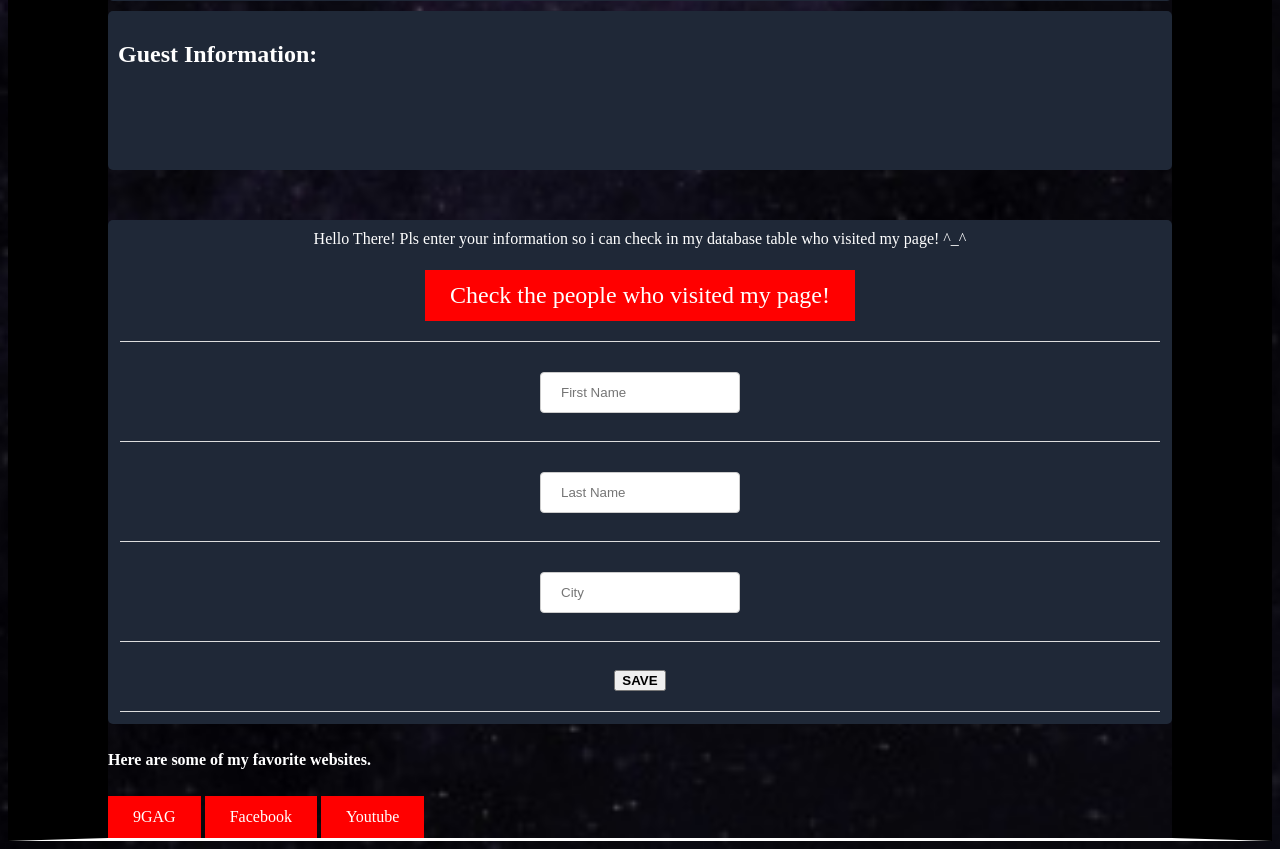
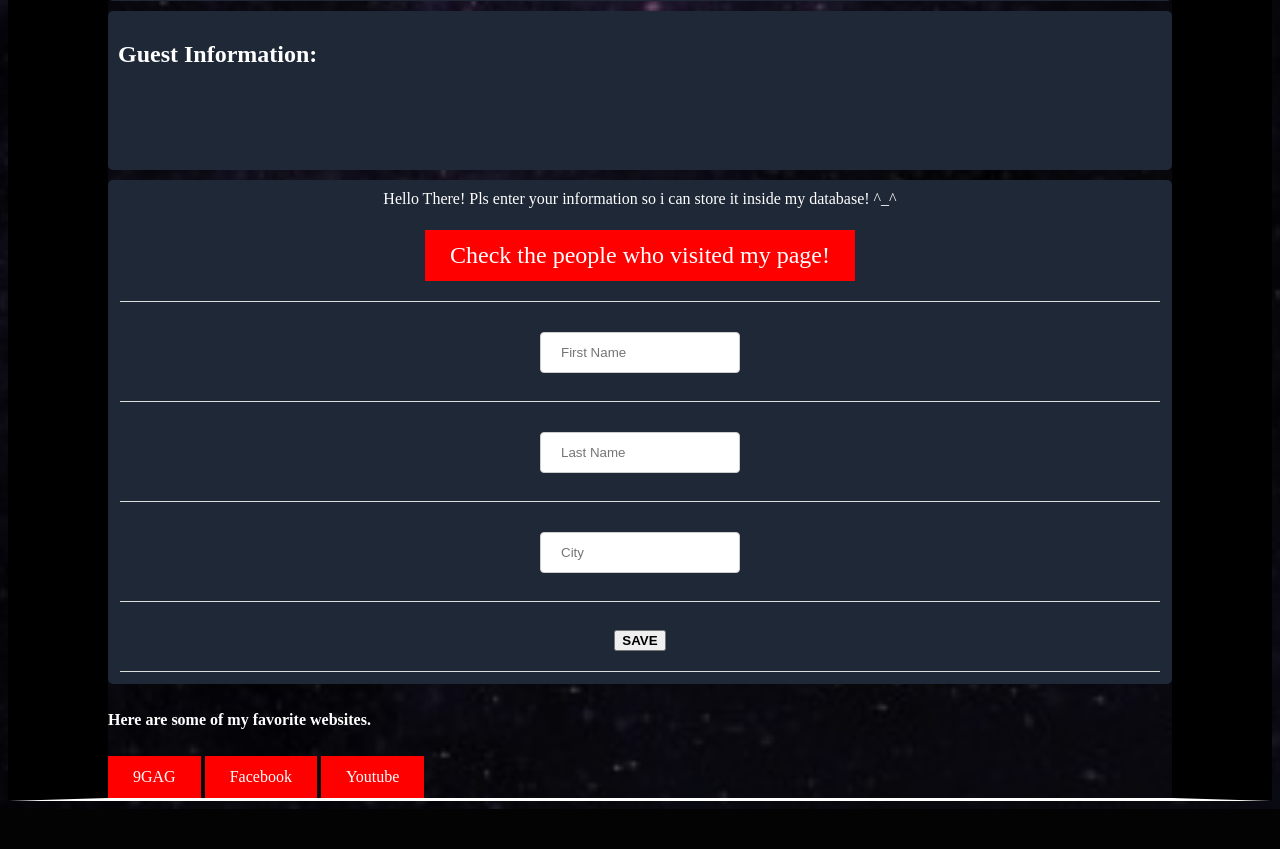
Before and after one commit to rdcgomez/APC, a PHP site: page /mypage.php in a window 1280 px wide. Shown: the part 3861-4710 px from the top of the page. After the commit the page ends 4670 px from the top, so only its background shows below. Run offline with PHP 8.4, Linux system fonts and the light colour scheme; a stand-in replaces the project's code that opens the database connection.

Commit message:
adding css to databse table and updating form

```diff
--- a/exercise5/mypage.php
+++ b/exercise5/mypage.php
@@ -141,7 +141,7 @@
 			border-radius: 5px;
 			background-color: #1F2837;
 			padding: 10px;
-			margin-top: 50px;
+			margin-top: 10px;
 			color: white;
 		}
     </style>
@@ -305,7 +305,7 @@ echo $gender;
 
 <!--ADDING DATA-->
 <?php
-include_once 'dbconfig.php';
+include_once 'mypagedb_config.php';
 if(isset($_POST['btn-save']))
 {
  // variables for input data
@@ -319,12 +319,12 @@ if(isset($_POST['btn-save']))
  // sql query for inserting data into database
 
  // sql query execution function
- if(mysql_query($sql_query))
+ if(mysqli_query($con,$sql_query))
  {
   ?>
   <script type="text/javascript">
   alert('Data Are Inserted Successfully ');
-  window.location.href='index.php';
+  window.location.href='mypagedatabase.php';
   </script>
   <?php
  }
@@ -343,7 +343,7 @@ if(isset($_POST['btn-save']))
 
 </div>
 <div id="crud">
-<label>Hello There! Pls enter your information so i can check in my database table who visited my page! ^_^</label>
+<label>Hello There! Pls enter your information so i can store it inside my database! ^_^</label>
     <form method="post">
     <table align="center">
     <tr>
```
